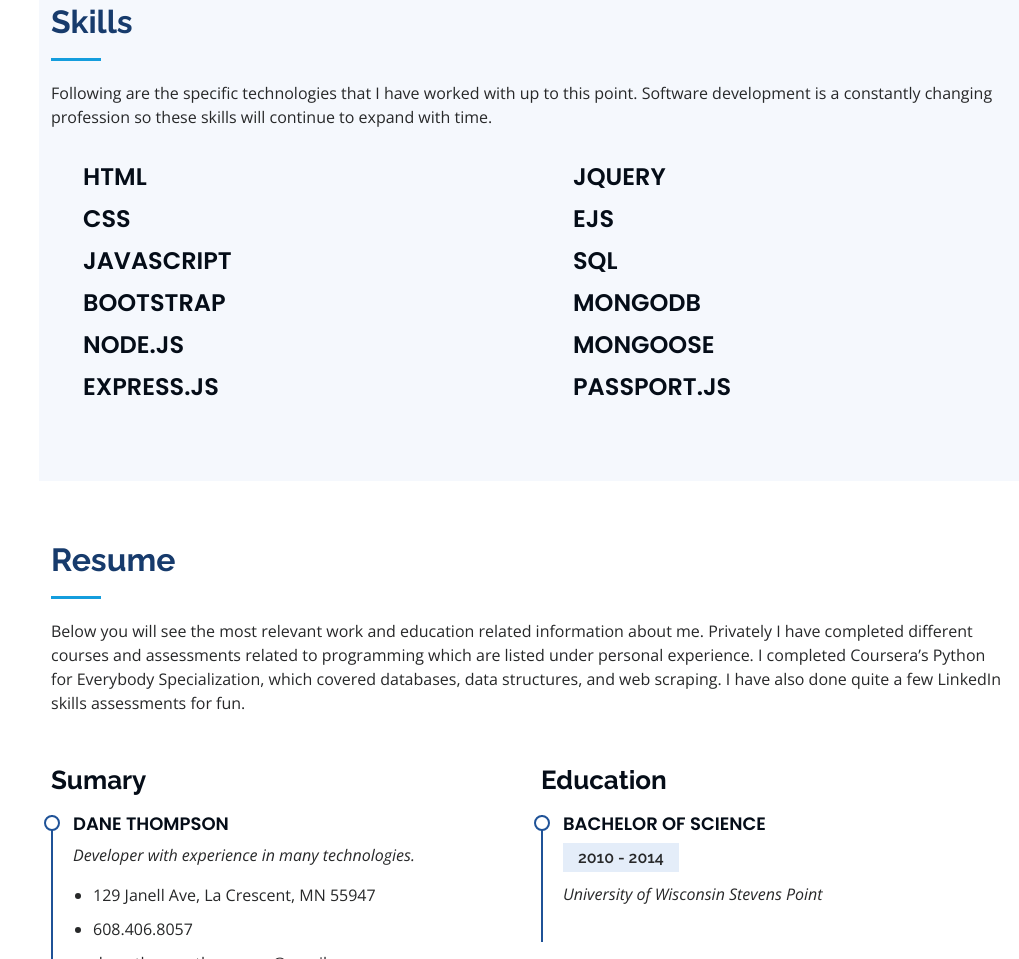
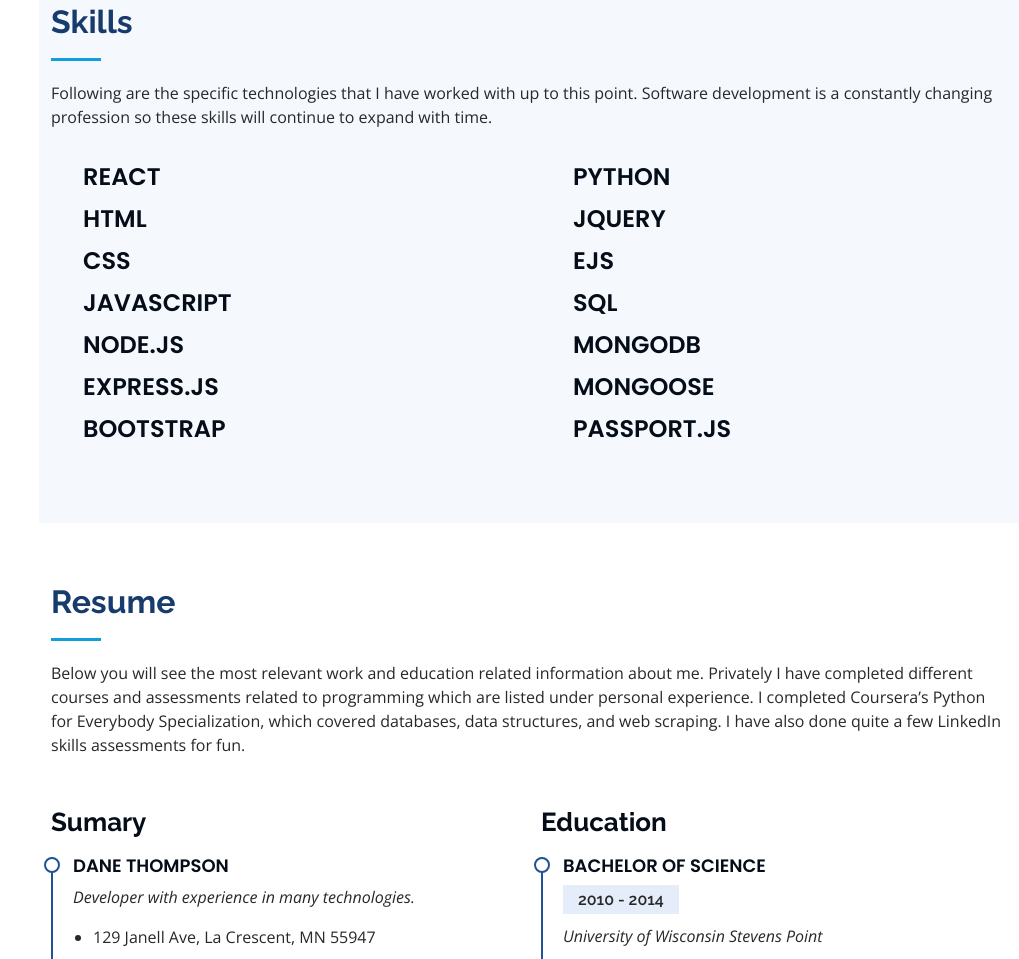
Before and after one commit to DaneCode/Portfolio, a plain HTML site: page index.html in a window 1280 px wide. Shown: the part 1421-2380 px from the top of the page, without its empty margins (261-1280 px from the left). Drawn offline with nearby package versions, Linux system fonts and the light colour scheme.

Commit message:
update information on portfolio

```diff
--- a/index.html
+++ b/index.html
@@ -122,18 +122,20 @@
           <div class="col-lg-6" data-aos="fade-up">
 
             <ul>
+              <li class="skills-li">React</li>
               <li class="skills-li">HTML</li>
               <li class="skills-li">CSS</li>
               <li class="skills-li">Javascript</li>
-              <li class="skills-li">Bootstrap</li>
               <li class="skills-li">Node.js</li>
               <li class="skills-li">Express.js</li>
+              <li class="skills-li">Bootstrap</li>
             </ul>
 
           </div>
 
           <div class="col-lg-6" data-aos="fade-up">
             <ul>
+              <li class="skills-li">Python</li>
               <li class="skills-li">JQuery</li>
               <li class="skills-li">EJS</li>
               <li class="skills-li">SQL</li>
```
Also changed, not shown: package-lock.json (added).
